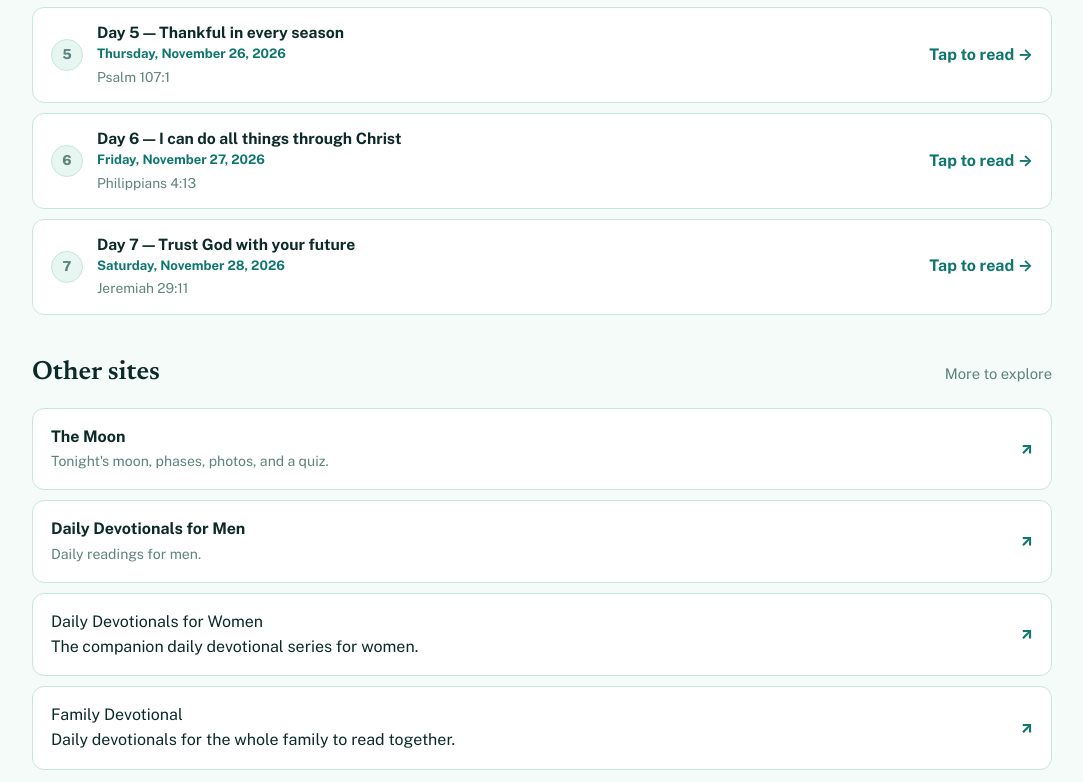
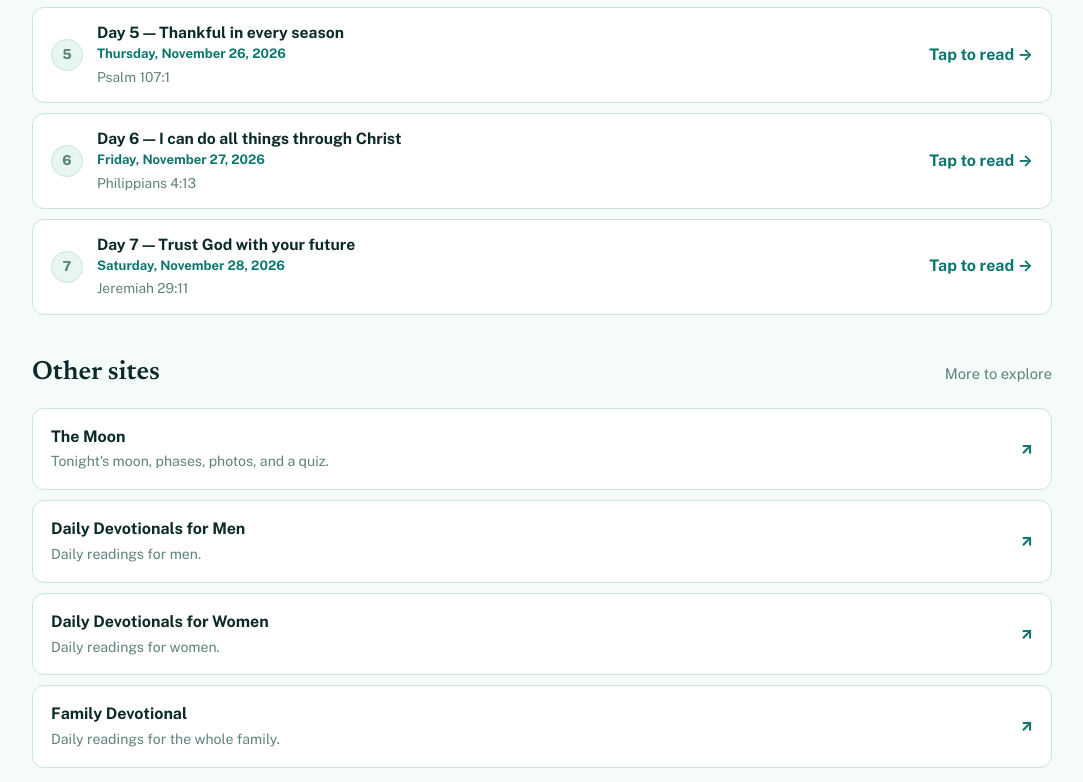
Before and after one commit to ejyoungr-hash/teenager-devotional, a plain HTML site: page index.html in a window 1280 px wide. Shown: the part 2015-2797 px from the top of the page, without its empty margins (98-1181 px from the left). Drawn offline with nearby package versions, Linux system fonts and the light colour scheme.

Commit message:
Remove Moon link from top menu

```diff
--- a/index.html
+++ b/index.html
@@ -230,7 +230,6 @@
     <a href="#today">Today</a>
     <a href="#week" class="week-link">Week 1</a>
     <a href="#other">Other sites</a>
-    <a href="https://ejyoungr-hash.github.io/moon/" class="accent-link" target="_blank" rel="noopener">Moon site ↗</a>
   </nav>
 </div>
 
@@ -302,8 +301,8 @@
     <li>
       <a href="https://ejyoungr-hash.github.io/daily-devotionals-for-women/" target="_blank" rel="noopener">
         <div>
-          <div class="st">Daily Devotionals for Women</div>
-          <div class="sd">The companion daily devotional series for women.</div>
+          <div class="ot">Daily Devotionals for Women</div>
+          <div class="od">Daily readings for women.</div>
         </div>
         <span class="arrow" aria-hidden="true">↗</span>
       </a>
@@ -311,8 +310,8 @@
     <li>
       <a href="https://ejyoungr-hash.github.io/family-devotional/" target="_blank" rel="noopener">
         <div>
-          <div class="st">Family Devotional</div>
-          <div class="sd">Daily devotionals for the whole family to read together.</div>
+          <div class="ot">Family Devotional</div>
+          <div class="od">Daily readings for the whole family.</div>
         </div>
         <span class="arrow" aria-hidden="true">↗</span>
       </a>
```
